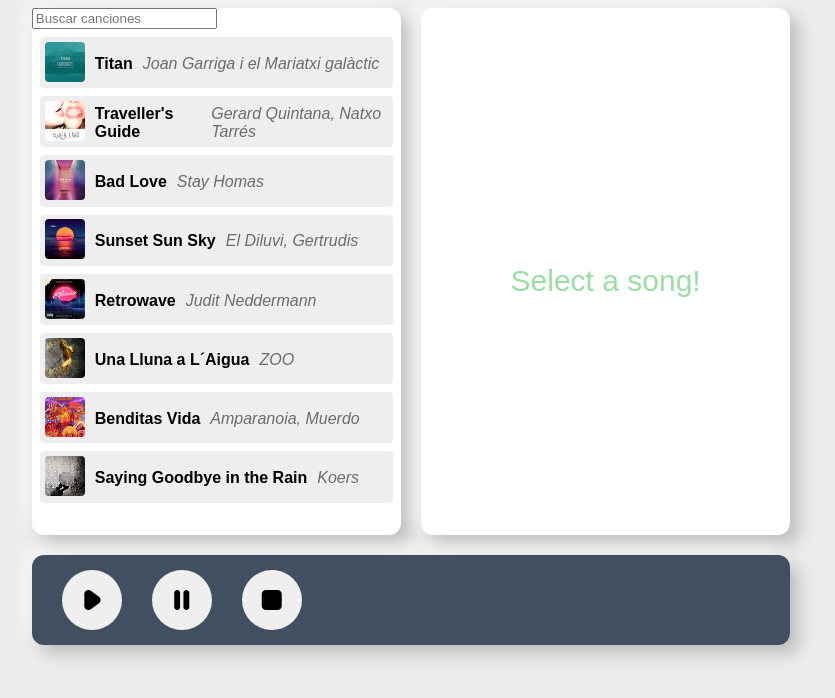
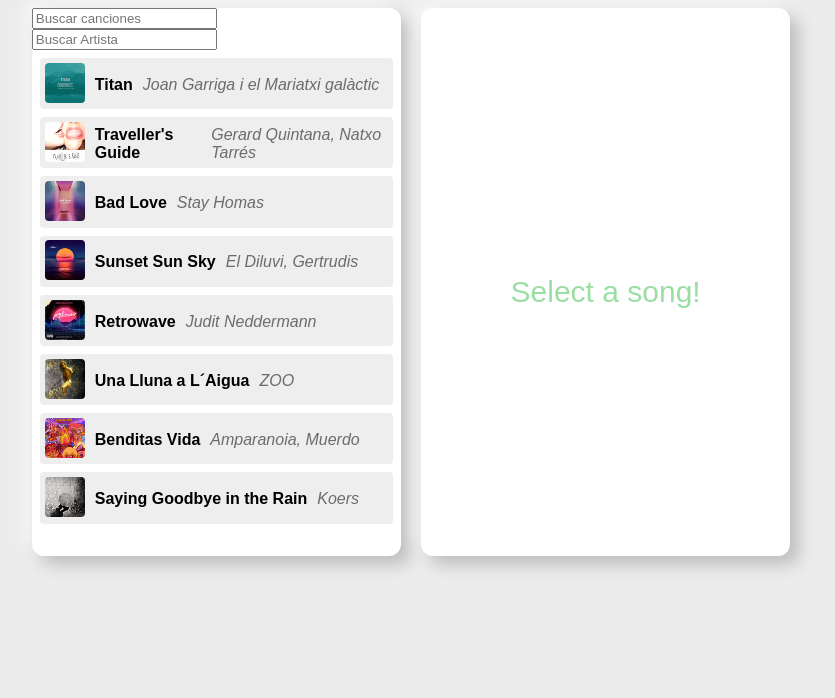
Before and after one commit to puriosuoc/FP.211.Producto2, an Angular app: page / in a window 1280 px wide. Shown: the top 698 px of the page, without its empty margins (229-1064 px from the left). Built offline with nearby package versions, Linux system fonts and the light colour scheme.

Commit message:
Filtros V0.1

```diff
--- a/src/app/list/list.component.html
+++ b/src/app/list/list.component.html
@@ -4,20 +4,23 @@
 
     <div class="filtros">
 
-      <input type="text" [(ngModel)]="searchTerm" placeholder="Buscar canciones">
+      <input type="text" [(ngModel)]="searchTittle" placeholder="Buscar canciones">
+      <input type="text" [(ngModel)]="searchSubtittle" placeholder="Buscar Artista">
 
     </div>
 
     <ul class="songs">
-        <li *ngFor="let song of songs"
-            [class.selected]="song === selectedSong"
-            (click)="onSelect(song)">
+      <ng-container *ngFor="let song of songs">
+        <div *ngIf="song.tittle.toLowerCase().includes(searchTittle.toLowerCase()) && song.subtittle.toLowerCase().includes(searchSubtittle.toLowerCase())">
+          <li [class.selected]="song === selectedSong" (click)="onSelect(song)">
             <div class="songlist">
               <div class="portada"><img src="{{song.image}}" class="miniportada"></div>
               <div class="titulo">{{song.tittle}}</div>
               <div class="subtitulo">{{song.subtittle}}</div>
             </div>
           </li>
+        </div>
+      </ng-container>
     </ul>
 
   </div>
--- a/src/app/list/list.component.ts
+++ b/src/app/list/list.component.ts
@@ -12,7 +12,8 @@ export class ListComponent implements OnInit {
 
   public songs: Song[];
   selectedSong: Song | undefined;
-  searchTerm: string = '';
+  searchTittle: string = '';
+  searchSubtittle: string = '';
 
   constructor(protected songService: SongService) {
     this.songs = [];
--- a/src/app/player/player.component.html
+++ b/src/app/player/player.component.html
@@ -1,6 +1,6 @@
 <div class="container">
 
-  <div class="player">
+  <div *ngIf="selectedSong" class="player">
 
     <div class="player__controls">
 
@@ -18,7 +18,9 @@
 
     </div>
 
-
+    <div class="name" >
+      <audio controls src="{{selectedSong.url}}"></audio>
+    </div>
 
   </div>
 
```
Lines whose indentation alone changed are shown as unchanged.
